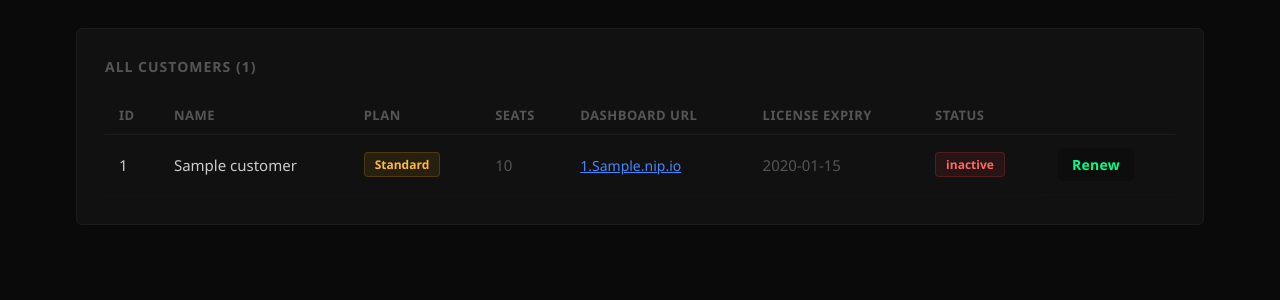
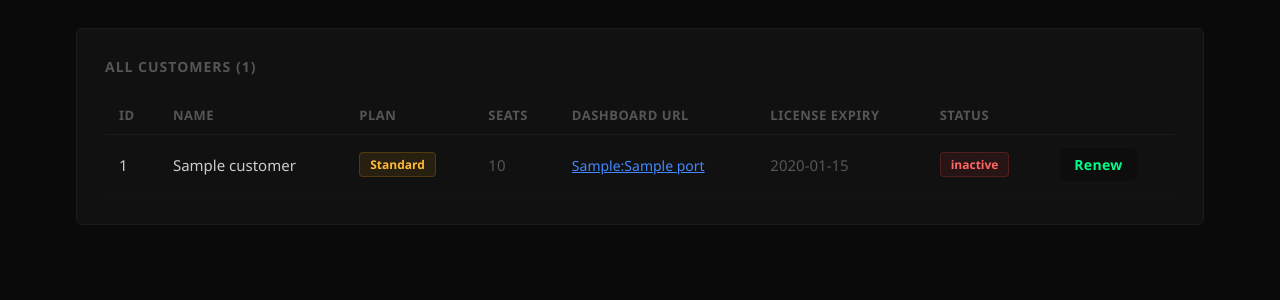
Before and after one commit to audit-forge/mark-sentinel, a FastAPI app: template admin/templates/customers.html in a window 1280 px wide. Shown: the part 383-683 px from the top of the page. Run offline with FastAPI, Linux system fonts and the light colour scheme; the template is opened without the code that fills it: most values are stand-ins (such as "Sample title", 1, 10 or a date in 2020); parts of the project's set-up code (start-up, migrations or seed data) failed here and were passed over.

Commit message:
feat: port-based customer routing, docker CLI in admin container
- provision_customer.sh: switch from nip.io subdomains to per-customer ports
  (7001, 7002, ...) via nginx server blocks — works without a domain
- db.py: add port column to customers table
- app.py: auto-assign next port on customer creation, pass to provision script
- customers.html: show http://ip:port URL per customer instead of nip.io
- admin/Dockerfile: install docker-ce-cli so provision/remove scripts can
  run docker commands from within the admin container
- GCP firewall rule sentinel-customer-ports opens tcp:7001-7100

Co-Authored-By: Claude Sonnet 4.6 <noreply@anthropic.com>

```diff
--- a/admin/app.py
+++ b/admin/app.py
@@ -186,6 +186,7 @@ async def customers_page(request: Request):
         rows = conn.execute(
             "SELECT * FROM customers ORDER BY created_at DESC"
         ).fetchall()
+
     customers = []
     for r in rows:
         c = dict(r)
@@ -227,9 +228,11 @@ async def add_customer(
         exists = conn.execute("SELECT id FROM customers WHERE id=?", (cid,)).fetchone()
         if exists:
             return RedirectResponse("/customers?error=exists", status_code=303)
+        max_port = conn.execute("SELECT MAX(port) FROM customers").fetchone()[0]
+        port = (max_port or 7000) + 1
         conn.execute(
-            "INSERT INTO customers (id, name, created_at, active, tier, license_expires_at, max_seats) VALUES (?,?,?,1,?,?,?)",
-            (cid, customer_name.strip(), datetime.now(timezone.utc).isoformat(), tier, expires, max_seats)
+            "INSERT INTO customers (id, name, created_at, active, tier, license_expires_at, max_seats, port) VALUES (?,?,?,1,?,?,?,?)",
+            (cid, customer_name.strip(), datetime.now(timezone.utc).isoformat(), tier, expires, max_seats, port)
         )
         if customer_email.strip():
             email = customer_email.strip().lower()
@@ -243,7 +246,7 @@ async def add_customer(
             from mailer import send_welcome_email
             send_welcome_email(email, customer_name.strip(), login_url, temp_password)
     _write_license_file(cid, customer_name.strip(), tier, expires, max_seats)
-    _run_script("provision_customer.sh", cid, PUBLIC_IP, tier, expires, str(max_seats), customer_name.strip())
+    _run_script("provision_customer.sh", cid, PUBLIC_IP, tier, expires, str(max_seats), customer_name.strip(), str(port))
     return RedirectResponse("/customers", status_code=303)
 
 
--- a/admin/db.py
+++ b/admin/db.py
@@ -49,6 +49,7 @@ def init_db():
             ('license_expires_at',  "TEXT"),
             ('max_seats',           "INTEGER NOT NULL DEFAULT 5"),
             ('current_agents',      "INTEGER NOT NULL DEFAULT 0"),
+            ('port',                "INTEGER"),
         ]:
             try:
                 conn.execute(f"ALTER TABLE customers ADD COLUMN {col} {defn}")
--- a/admin/templates/customers.html
+++ b/admin/templates/customers.html
@@ -67,7 +67,13 @@
         {% endif %}
       </td>
       <td style="color:var(--text-muted)">{{ c.max_seats }}</td>
-      <td><a class="url" href="http://{{ c.id }}.{{ ip }}.nip.io" target="_blank">{{ c.id }}.{{ ip }}.nip.io</a></td>
+      <td>
+        {% if c.port %}
+          <a class="url" href="http://{{ ip }}:{{ c.port }}" target="_blank">{{ ip }}:{{ c.port }}</a>
+        {% else %}
+          <span style="color:var(--text-muted)">—</span>
+        {% endif %}
+      </td>
       <td>
         {% if c.license_expires_at %}
           {% if days is not none and days < 0 %}
--- a/admin/templates/dashboard.html
+++ b/admin/templates/dashboard.html
@@ -105,7 +105,7 @@
     </tr>
     <tr>
       <td style="color:var(--text-muted)">Customer URL pattern</td>
-      <td><span class="url">http://[customer-id].{{ ip }}.nip.io</span></td>
+      <td><span class="url">http://{{ ip }}:[port]  (see Customers page for each customer's port)</span></td>
     </tr>
   </table>
   <div style="margin-top:16px;padding-top:16px;border-top:1px solid var(--border);display:flex;align-items:center;gap:16px;flex-wrap:wrap">
```
Also changed, not shown: 2 other files.
